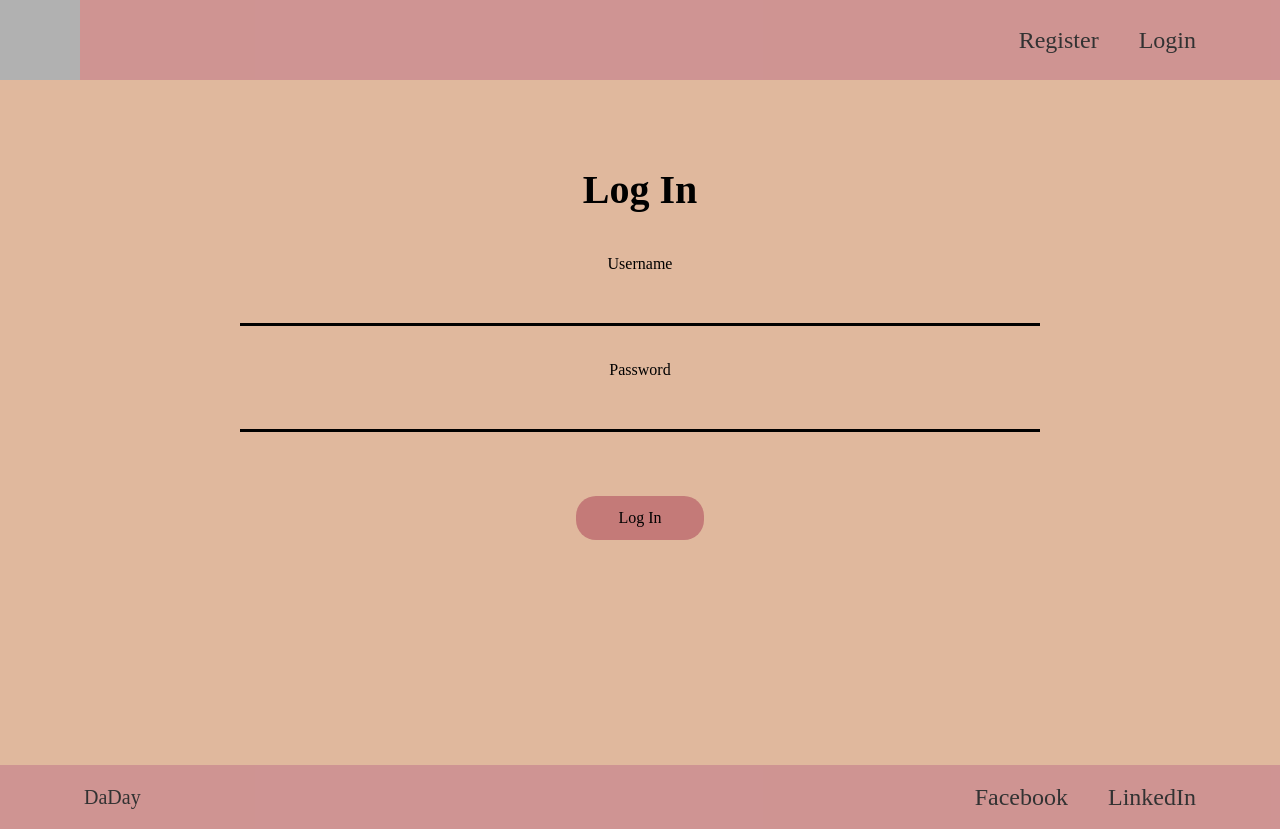
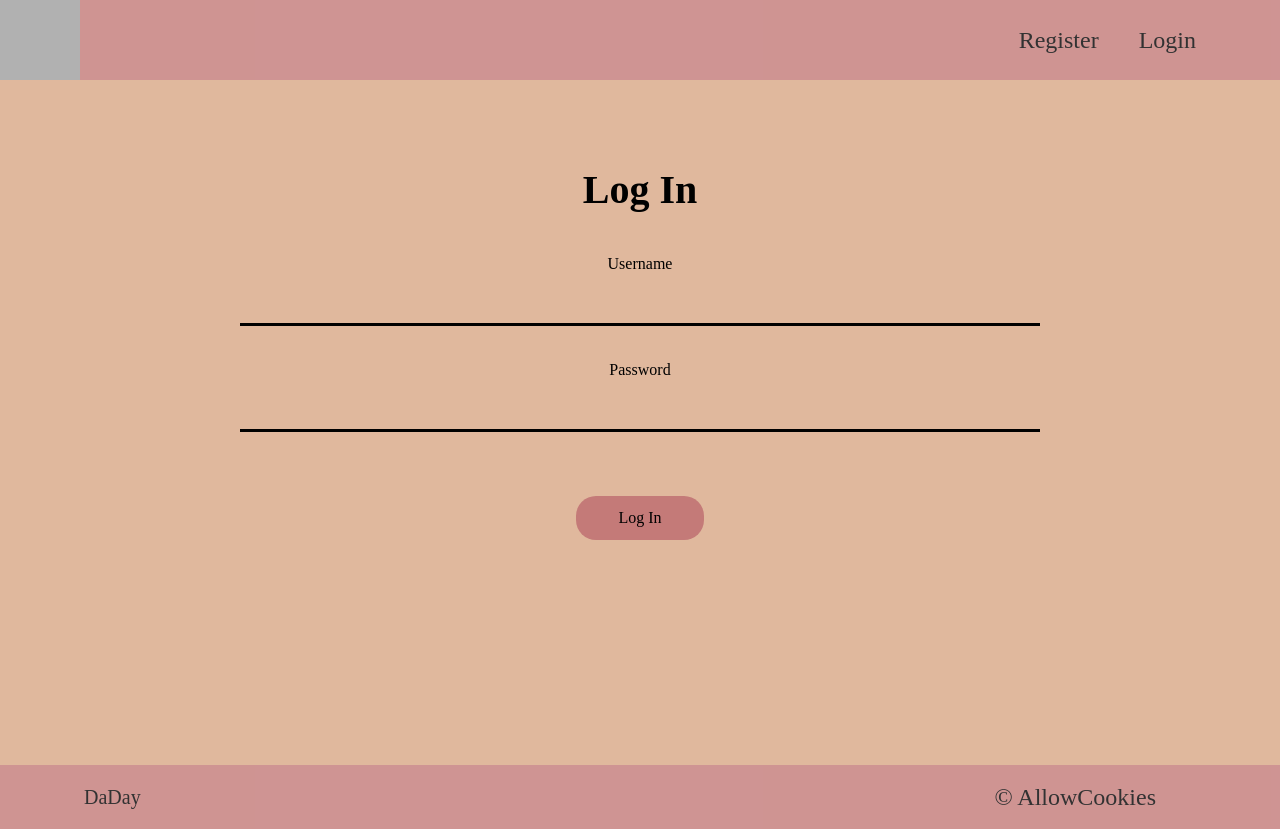
Before and after one commit to DiyanKalaydzhiev23/DaDay, a React (Create React App) app in the folder client/: page /login in a window 1280 px wide. Built offline with nearby package versions, Linux system fonts and the light colour scheme; grey boxes are pictures that could not be loaded.

Commit message:
Modifiactions

```diff
--- a/client/src/components/Footer/Footer.jsx
+++ b/client/src/components/Footer/Footer.jsx
@@ -4,9 +4,9 @@ const Footer = () => {
             <h1 className="text-xl px-5">DaDay</h1>
 
             <nav>
-                <ul className="flex py-4">
-                    <li className="px-5 nav-link"><a>Facebook</a></li>
-                    <li className="px-5 nav-link"><a>LinkedIn</a></li>
+                <ul className="flex py-4 ">
+                    <li className="px-5 nav-link"><a>&copy; AllowCookies</a></li>
+                    <li className="px-5 nav-link"><a></a></li>
                 </ul>
             </nav>
         </footer>
```
